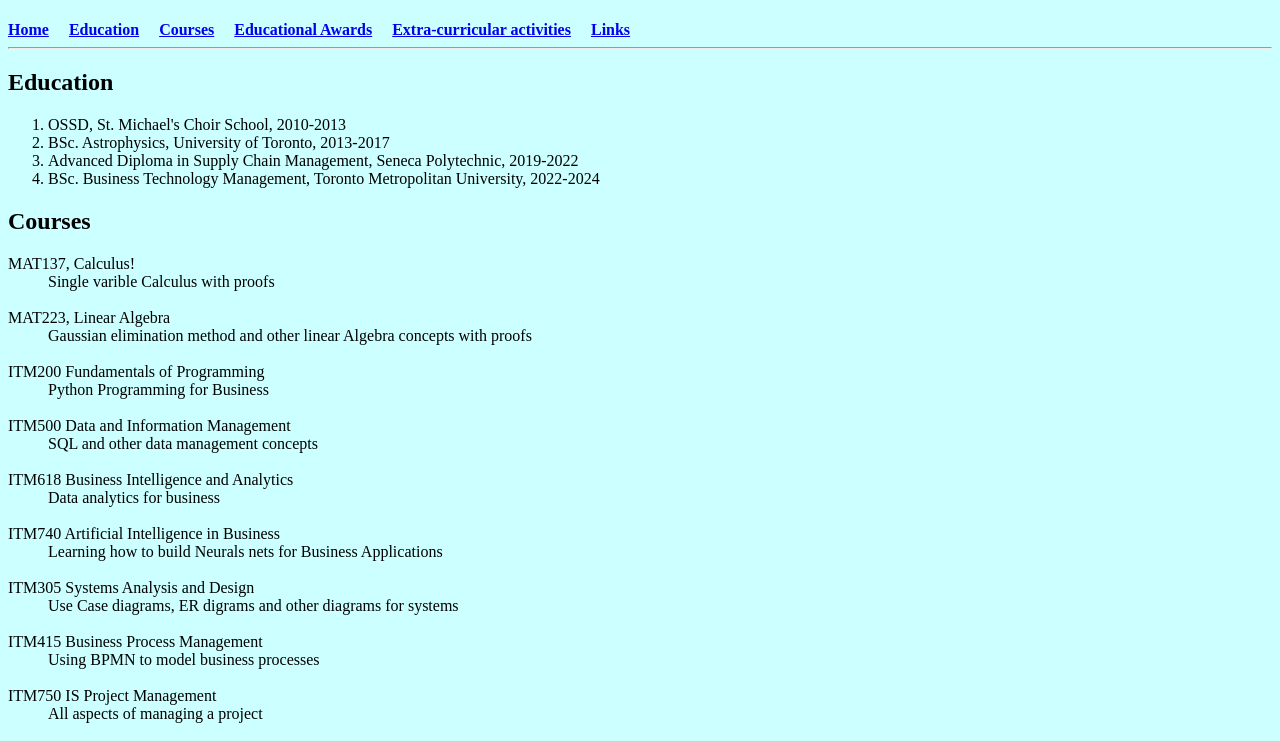
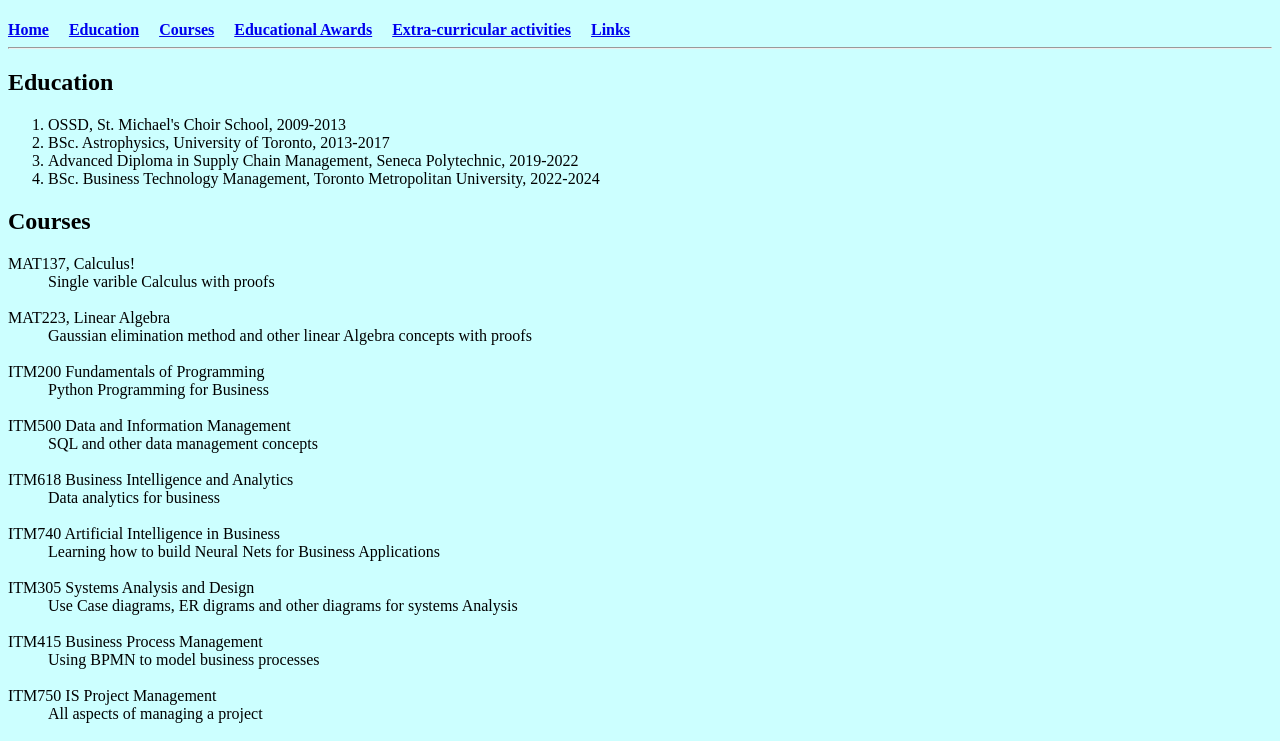
Before and after one commit to Mark-ers/Mark-ers.github.io, a plain HTML site: page Lab_2.html in a window 1280 px wide. Shown: the part 59-800 px from the top of the page. Drawn offline with Linux system fonts and the light colour scheme.

Commit message:
changes 2

```diff
--- a/Lab_2.html
+++ b/Lab_2.html
@@ -27,7 +27,7 @@
     <hr></hr>
     <h2>Education</h2>
     <ol>
-        <li>OSSD, St. Michael's Choir School, 2010-2013</li>
+        <li>OSSD, St. Michael's Choir School, 2009-2013</li>
         <li>BSc. Astrophysics, University of Toronto, 2013-2017</li>
         <li>Advanced Diploma in Supply Chain Management, Seneca Polytechnic, 2019-2022 </li>
         <li>BSc. Business Technology Management, Toronto Metropolitan University, 2022-2024</li>
@@ -61,12 +61,12 @@
         <br>
 
         <dt>ITM740 Artificial Intelligence in Business
-            <dd> Learning how to build Neurals nets for Business Applications</dd>
+            <dd> Learning how to build Neural Nets for Business Applications</dd>
         </dt>
         <br>
 
         <dt>ITM305 Systems Analysis and Design
-            <dd> Use Case diagrams, ER digrams and other diagrams for systems  </dd>
+            <dd> Use Case diagrams, ER digrams and other diagrams for systems Analysis  </dd>
         </dt>
         <br>
 
```
